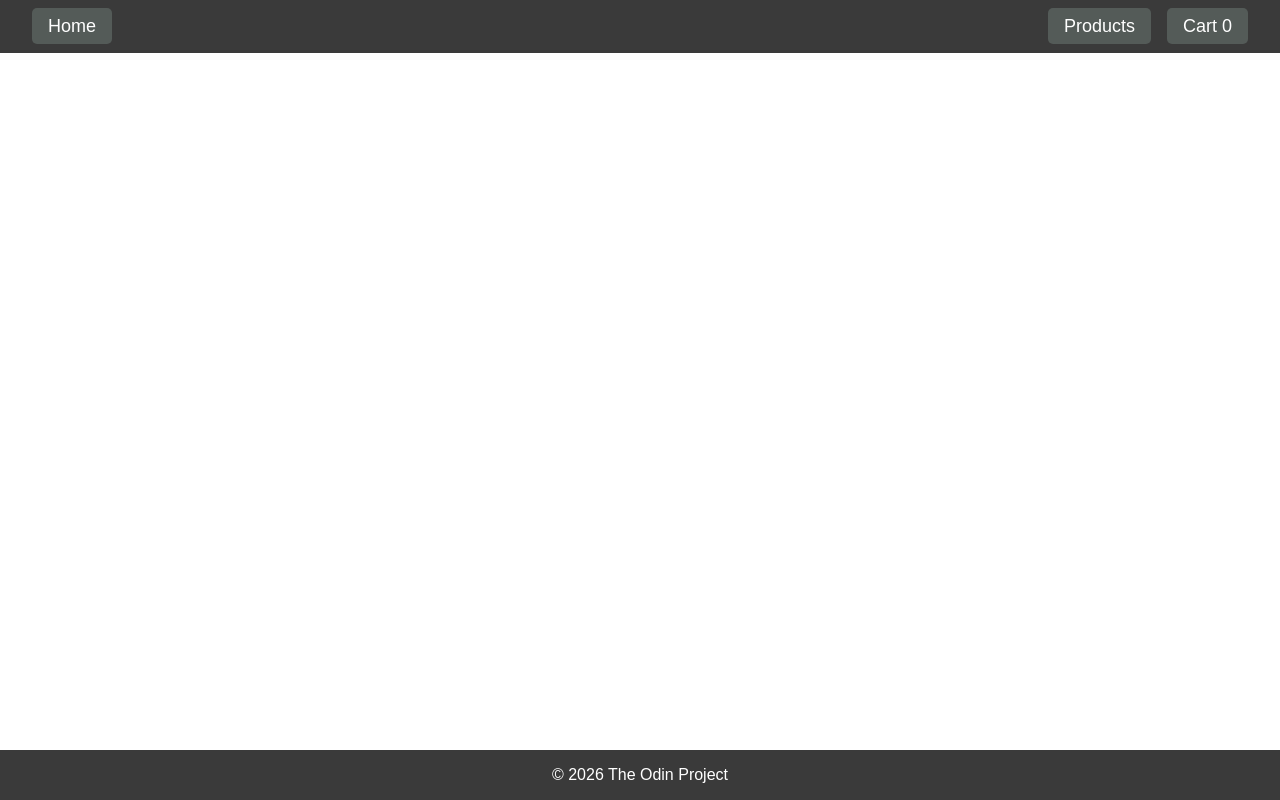
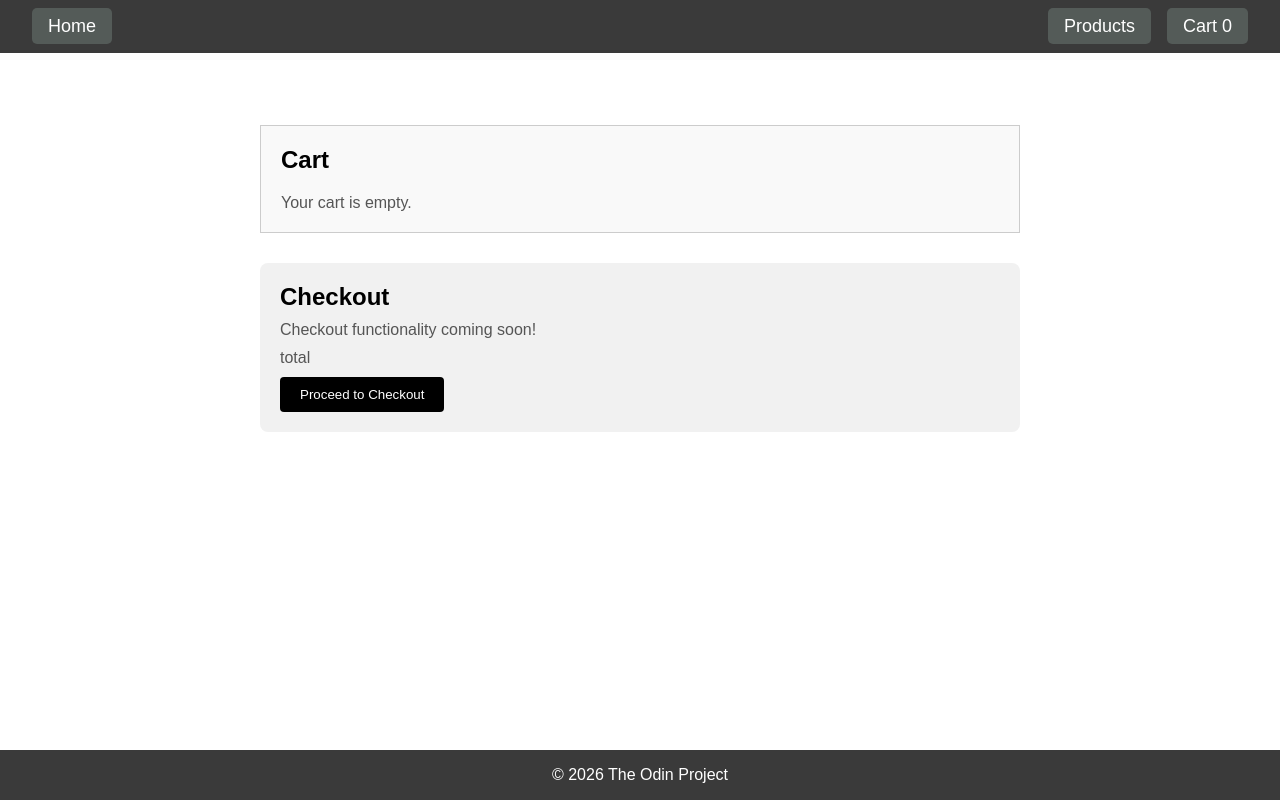
Before and after one commit to MarijaAvramovic/shopping-cart, a React (Vite) app: page /cart in a window 1280 px wide. Built offline with nearby package versions, Linux system fonts and the light colour scheme.

Commit message:
feat: cart page add increase/decrease the quantity of items and display info

```diff
--- a/src/components/Cart.jsx
+++ b/src/components/Cart.jsx
@@ -1,20 +1,68 @@
 import { useOutletContext } from "react-router-dom";
+import "./styles/Cart.css";
 
 const Cart = ( ) => {
       const { cartItems, setCartItems } = useOutletContext();
 
   return (
-        <section>
+        <section className="cartPage">
+          <div className="cartSection">
+            <h2>Cart</h2>
 
-        <p>{cartItems.map(item => (
-            <div key={item.id}>
-                <h3>{item.name}</h3>
-                <p>Quantity: {item.quantity}</p>
-            </div>
-        ))}</p>
+            {cartItems.length === 0 ? (
+                <p>Your cart is empty.</p>
+            ) : (
+              cartItems.map(item => (
+                <div key={item.id}>
+                  <h3>{item.name}</h3>
+
+                  <div className="cartQuantity">
+ <p>Quantity: {item.quantity}</p>
+
+                  <button onClick={() => setCartItems(prev => prev.map(i => i.id === item.id ? { ...i, quantity: i.quantity + 1 } : i))}>
+                  +</button>
+
+                  <button onClick={() => setCartItems(prev => prev.map(i => i.id === item.id ? { ...i, quantity: Math.max(1, i.quantity - 1) } : i))}>
+                  -</button>
+                  </div>
+
+
+
+                  <p>Price: ${item.price}</p>
+                  <p>Total: ${(item.price * item.quantity).toFixed(2)}</p>
+
+                  <button onClick={() => setCartItems(prev => prev.filter(i => i.id !== item.id))}>
+                    Remove Item
+                  </button>
+
+                </div>
+              ))
+            )}
+          </div>
+
+          <Checkout cartItems={cartItems} />
+
+
         </section>
   );
 
 };
 
 export default Cart;
+
+
+const Checkout = (
+) => {
+
+
+  return (
+    <div className="checkout">
+      <h2>Checkout</h2>
+      <p>Checkout functionality coming soon!</p>
+      <p>total
+
+      </p>
+      <button>Proceed to Checkout</button>
+    </div>
+  );
+};
--- a/src/components/Products.jsx
+++ b/src/components/Products.jsx
@@ -36,6 +36,7 @@ const Card = ( { cartItems, setCartItems } ) => {
             const newItem = {
                 id: cartItems.length + 1,
                 name: `Product ${cartItems.length + 1}`,
+                price: 19.99,
                 quantity: quantity
             };
             setCartItems(prev => [...prev, newItem]);
--- /dev/null
+++ b/src/components/styles/Cart.css
@@ -0,0 +1,83 @@
+.cartPage {
+    max-width: 800px;
+    margin: 0 auto;
+    padding: 20px;
+
+}
+
+.cartSection {
+    flex: 1;
+    border: 1px solid #ccc;
+    padding: 20px;
+    margin-top: 20px;
+    background-color: #f9f9f9;
+}
+.cartSection h2 {
+    margin-bottom: 20px;
+}
+.cartSection div {
+    border-bottom: 1px solid #ddd;
+    padding: 10px 0;
+}
+.cartSection div:last-child {
+    border-bottom: none;
+}
+.cartSection h3 {
+    margin: 0;
+}
+.cartSection p {
+    margin: 5px 0 0;
+    color: #555;
+}
+
+.cartQuantity {
+    display: flex;
+    align-items: center;
+    gap: 10px;
+    margin-top: 10px;
+}
+.cartQuantity button {
+    background: #eee;
+    border: none;
+    padding: 5px 10px;
+    border-radius: 4px;
+    cursor: pointer;
+}
+.cartQuantity button:hover {
+    background: #ddd;
+}
+.cartSection button {
+    background: #eee;
+    border: none;
+    padding: 5px 10px;
+    border-radius: 4px;
+    cursor: pointer;
+    margin-top: 10px;
+}
+.cartSection button:hover {
+    background: #ddd;
+}
+.checkout {
+    margin-top: 30px;
+    padding: 20px;
+    background-color: #f1f1f1;
+    border-radius: 8px;
+}
+.checkout h2 {
+    margin-top: 0;
+}
+.checkout p {
+    margin: 10px 0;
+    color: #555;
+}
+.checkout button {
+    background: black;
+    color: white;
+    border: none;
+    padding: 10px 20px;
+    border-radius: 4px;
+    cursor: pointer;
+}
+.checkout button:hover {
+    background: #333;
+}
```
Also changed, not shown: 1 other file (tests, documents, lock files or other folders).
